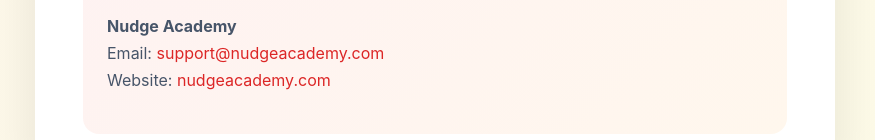
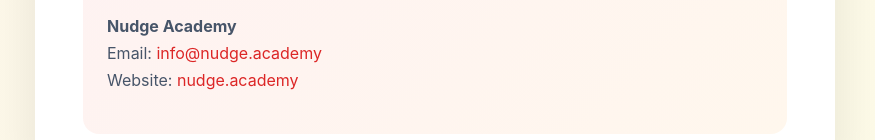
Before and after one commit to nudgeacademy/testportal, a website: page privacy-policy.html in a window 1280 px wide. Shown: the part 3332-3472 px from the top of the page, without its empty margins (205-1080 px from the left). Drawn offline with Linux system fonts and the light colour scheme.

Commit message:
Update contact info in privacy policy

```diff
--- a/privacy-policy.html
+++ b/privacy-policy.html
@@ -225,8 +225,8 @@
             <p>If you have any questions about this Privacy Policy, please contact us:</p>
             <p>
                 <strong>Nudge Academy</strong><br>
-                Email: <a href="mailto:support@nudgeacademy.com">support@nudgeacademy.com</a><br>
-                Website: <a href="https://nudgeacademy.com">nudgeacademy.com</a>
+                Email: <a href="mailto:info@nudge.academy">info@nudge.academy</a><br>
+                Website: <a href="https://nudge.academy">nudge.academy</a>
             </p>
         </div>
     </div>
```
